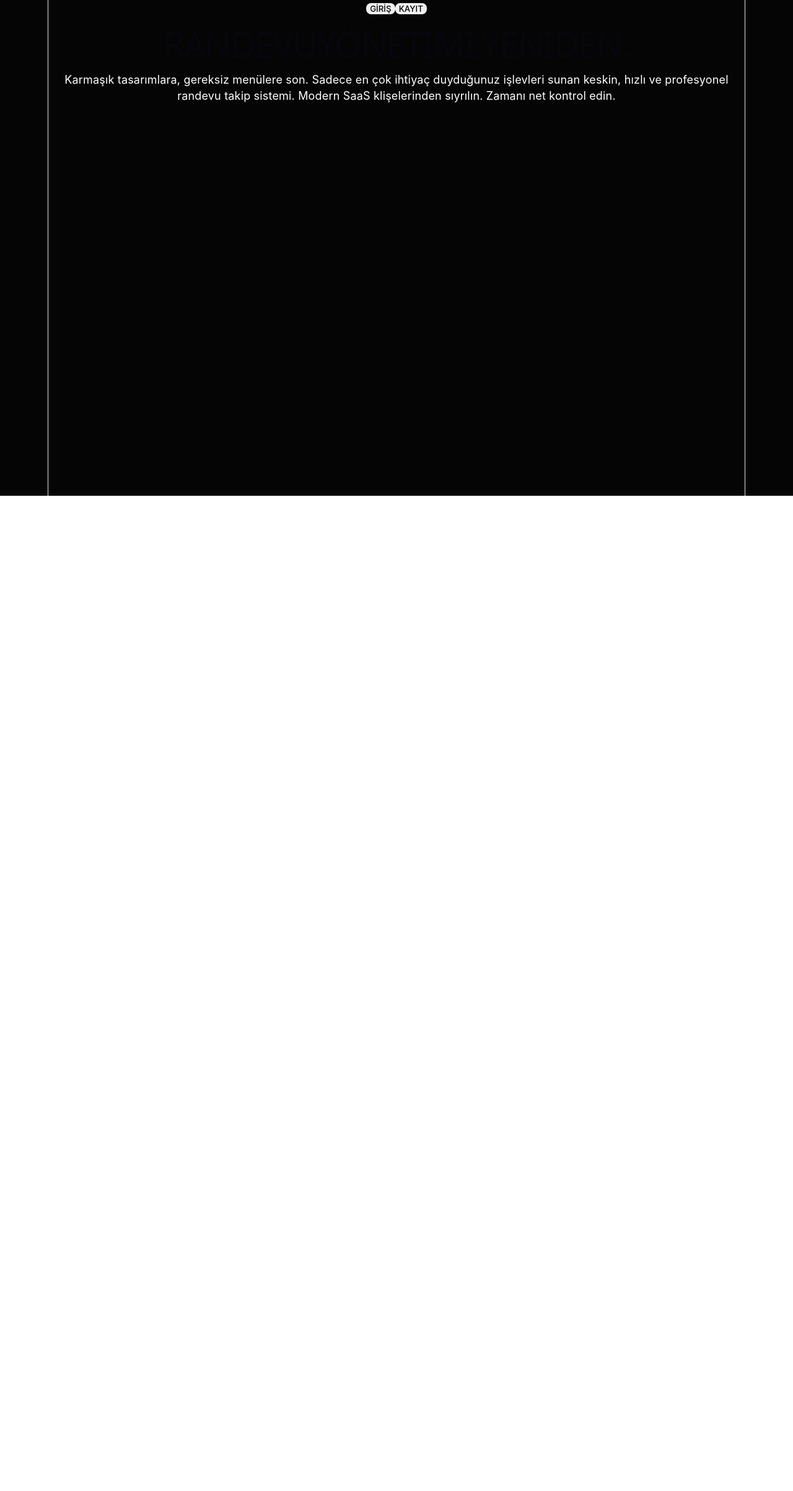
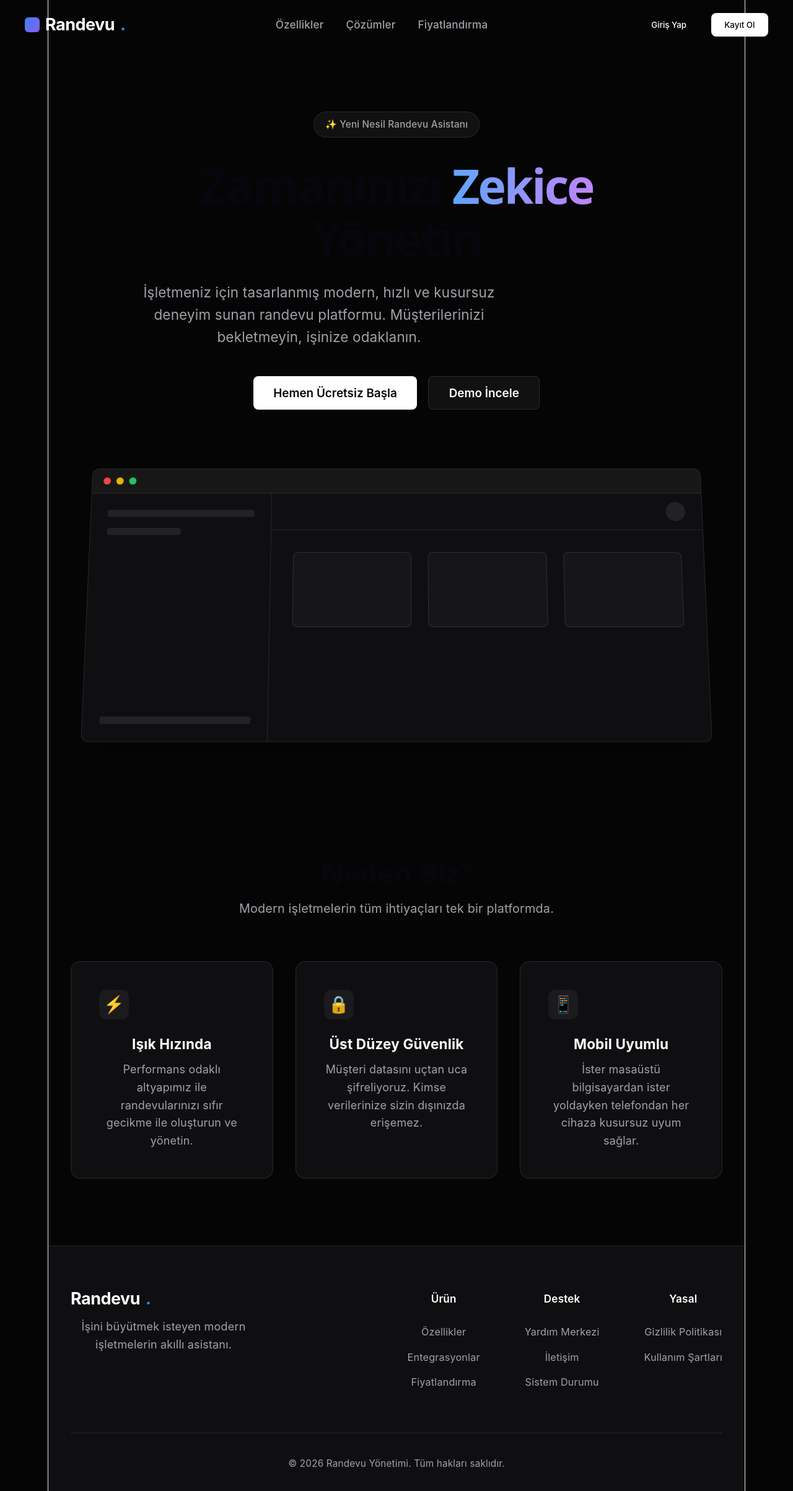
Before and after one commit to Serkan13-afk/Software-Persona-Web-Projesi-, a React (Vite) app: page / in a window 1280 px wide. Shown: the top 2406 px of the page at 62% size. Before the commit the page ends 800 px from the top, so only its background shows below. Built offline with nearby package versions, Linux system fonts and the light colour scheme.

Commit message:
feat: Redesign the Home screen with a modern landing page layout, incorporating a scroll-aware navbar, hero section, feature grid, and footer.

```diff
--- a/src/screens/Home.jsx
+++ b/src/screens/Home.jsx
@@ -1,29 +1,147 @@
-import './Home.css'
+import { useEffect, useState } from 'react';
+import './Home.css';
 
 export default function Home() {
+  const [scrolled, setScrolled] = useState(false);
+
+  // Senkronize scroll (navbar arka planı)
+  useEffect(() => {
+    const handleScroll = () => {
+      setScrolled(window.scrollY > 20);
+    };
+    window.addEventListener('scroll', handleScroll);
+    return () => window.removeEventListener('scroll', handleScroll);
+  }, []);
+
   return (
-    <div className="home-container">
-      <header className="home-header">
-        <div className="auth-buttons">
-          <button className="btn-login">GİRİŞ</button>
-          <button className="btn-register">KAYIT</button>
+    <div className="modern-container">
+      {/* Navbar Section */}
+      <nav className={`modern-nav ${scrolled ? 'nav-scrolled' : ''}`}>
+        <div className="nav-content">
+          <div className="nav-logo">
+            <span className="logo-icon"></span>
+            Randevu<span className="logo-dot">.</span>
+          </div>
+          <div className="nav-links">
+            <a href="#features">Özellikler</a>
+            <a href="#how-it-works">Çözümler</a>
+            <a href="#pricing">Fiyatlandırma</a>
+          </div>
+          <div className="nav-auth">
+            <button className="btn-ghost">Giriş Yap</button>
+            <button className="btn-primary">Kayıt Ol</button>
+          </div>
         </div>
-      </header>
+      </nav>
 
-      <main className="home-main">
-        <div className="content-tension">
-          <h1 className="manifesto-title">
-            <span className="line-1">RANDEVU</span>
-            <span className="line-2">YÖNETİMİ.</span>
-            <span className="line-3">YENİDEN.</span>
-          </h1>
-          <p className="manifesto-text">
-            Karmaşık tasarımlara, gereksiz menülere son. Sadece en çok ihtiyaç duyduğunuz işlevleri sunan keskin, hızlı ve profesyonel randevu takip sistemi. Modern SaaS klişelerinden sıyrılın. Zamanı net kontrol edin.
-          </p>
-        </div>
+      <main>
+        {/* Hero Section */}
+        <section className="hero-section">
+          <div className="hero-bg-glow"></div>
+          <div className="hero-content">
+            <div className="badge animate-fade-in-up" style={{ animationDelay: '0.1s' }}>
+              ✨ Yeni Nesil Randevu Asistanı
+            </div>
+            <h1 className="hero-title animate-fade-in-up" style={{ animationDelay: '0.2s' }}>
+              Zamanınızı <span className="text-gradient">Zekice</span> Yönetin
+            </h1>
+            <p className="hero-subtitle animate-fade-in-up" style={{ animationDelay: '0.3s' }}>
+              İşletmeniz için tasarlanmış modern, hızlı ve kusursuz deneyim sunan randevu platformu. Müşterilerinizi bekletmeyin, işinize odaklanın.
+            </p>
+            <div className="hero-actions animate-fade-in-up" style={{ animationDelay: '0.4s' }}>
+              <button className="btn-primary btn-large">Hemen Ücretsiz Başla</button>
+              <button className="btn-secondary btn-large">Demo İncele</button>
+            </div>
+          </div>
+
+          <div className="hero-visual animate-fade-in-up" style={{ animationDelay: '0.6s' }}>
+            <div className="mockup-window">
+              <div className="mockup-header">
+                <span className="dot close"></span>
+                <span className="dot min"></span>
+                <span className="dot max"></span>
+              </div>
+              <div className="mockup-body">
+                <div className="mockup-sidebar">
+                  <div className="sim-line w-full"></div>
+                  <div className="sim-line w-half"></div>
+                  <div className="sim-line w-full mt-auto"></div>
+                </div>
+                <div className="mockup-content">
+                  <div className="mockup-topbar">
+                    <div className="sim-circle"></div>
+                  </div>
+                  <div className="mockup-cards">
+                    <div className="sim-card"></div>
+                    <div className="sim-card"></div>
+                    <div className="sim-card"></div>
+                  </div>
+                </div>
+              </div>
+            </div>
+          </div>
+        </section>
+
+        {/* Features Section */}
+        <section id="features" className="features-section">
+          <div className="section-header">
+            <h2>Neden Biz?</h2>
+            <p>Modern işletmelerin tüm ihtiyaçları tek bir platformda.</p>
+          </div>
+
+          <div className="feature-grid">
+            <div className="feature-card">
+              <div className="feature-icon icon-speed">⚡</div>
+              <h3>Işık Hızında</h3>
+              <p>Performans odaklı altyapımız ile randevularınızı sıfır gecikme ile oluşturun ve yönetin.</p>
+            </div>
+            <div className="feature-card">
+              <div className="feature-icon icon-security">🔒</div>
+              <h3>Üst Düzey Güvenlik</h3>
+              <p>Müşteri datasını uçtan uca şifreliyoruz. Kimse verilerinize sizin dışınızda erişemez.</p>
+            </div>
+            <div className="feature-card">
+              <div className="feature-icon icon-mobile">📱</div>
+              <h3>Mobil Uyumlu</h3>
+              <p>İster masaüstü bilgisayardan ister yoldayken telefondan her cihaza kusursuz uyum sağlar.</p>
+            </div>
+          </div>
+        </section>
       </main>
 
-      <div className="noise-overlay"></div>
+      {/* Footer Section */}
+      <footer className="modern-footer">
+        <div className="footer-content">
+          <div className="footer-brand">
+            <div className="nav-logo">
+              Randevu<span className="logo-dot">.</span>
+            </div>
+            <p className="brand-desc">İşini büyütmek isteyen modern işletmelerin akıllı asistanı.</p>
+          </div>
+          <div className="footer-links-container">
+            <div className="footer-col">
+              <h4>Ürün</h4>
+              <a href="#">Özellikler</a>
+              <a href="#">Entegrasyonlar</a>
+              <a href="#">Fiyatlandırma</a>
+            </div>
+            <div className="footer-col">
+              <h4>Destek</h4>
+              <a href="#">Yardım Merkezi</a>
+              <a href="#">İletişim</a>
+              <a href="#">Sistem Durumu</a>
+            </div>
+            <div className="footer-col">
+              <h4>Yasal</h4>
+              <a href="#">Gizlilik Politikası</a>
+              <a href="#">Kullanım Şartları</a>
+            </div>
+          </div>
+        </div>
+        <div className="footer-bottom">
+          <p>&copy; {new Date().getFullYear()} Randevu Yönetimi. Tüm hakları saklıdır.</p>
+        </div>
+      </footer>
     </div>
-  )
+  );
 }
```
